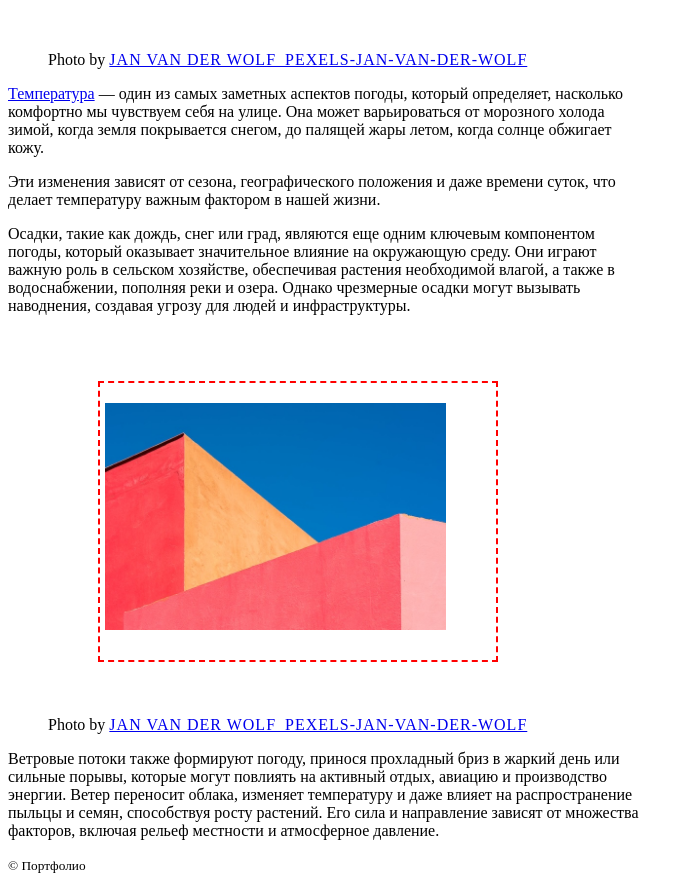
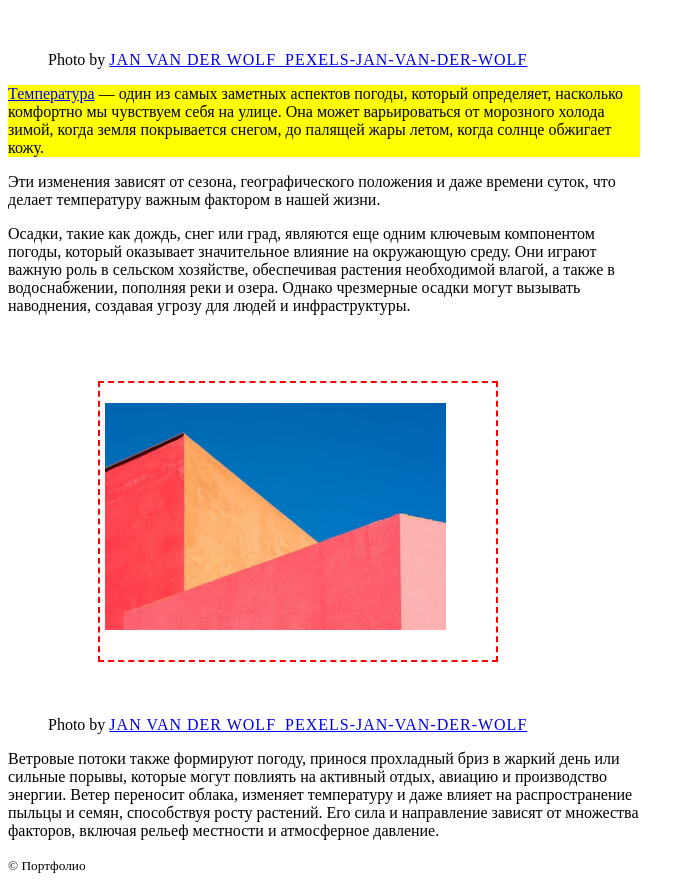
Before and after one commit to sashardnk08-dev/portfolio, an Eleventy site: page src/index.html in a window 1280 px wide. Shown: the part 894-1776 px from the top of the page, without its empty margins (0-695 px from the left). Built offline with nearby package versions, Linux system fonts and the light colour scheme; Eleventy itself is replaced by a stand-in of ours; files that its build step writes are made by us from their sources.

Commit message:
Правка index.html и style.css
Co-authored-by: Cursor <cursoragent@cursor.com>

```diff
--- a/src/index.html
+++ b/src/index.html
@@ -15,7 +15,7 @@
     <figcaption>Photo by <a href="https://intuition.team">Jan van der Wolf_pexels-jan-van-der-wolf</a></figcaption>
   </figure>
 
-  <p><a href="https://intuition.team">Температура</a> — один из самых заметных аспектов погоды, который определяет, насколько комфортно мы чувствуем себя на улице. Она может варьироваться от морозного холода зимой, когда земля покрывается снегом, до палящей жары летом, когда солнце обжигает кожу.
+  <p class="promo-p"><a href="https://intuition.team">Температура</a> — один из самых заметных аспектов погоды, который определяет, насколько комфортно мы чувствуем себя на улице. Она может варьироваться от морозного холода зимой, когда земля покрывается снегом, до палящей жары летом, когда солнце обжигает кожу.
 
   <p id="this-exact-paragraph">Эти изменения зависят от сезона, географического положения и даже времени суток, что делает температуру важным фактором в нашей жизни. </p>
 
--- a/src/style.css
+++ b/src/style.css
@@ -22,6 +22,10 @@ a:hover {
   color: crimson;
 }
 
+.promo-p {
+  background-color: yellow;
+}
+
 .big {
   font-size: 30px;
   font-style: italic;
```
